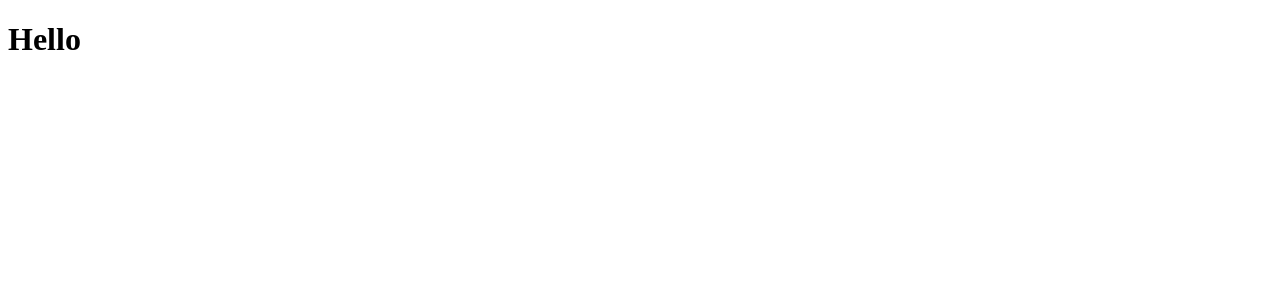
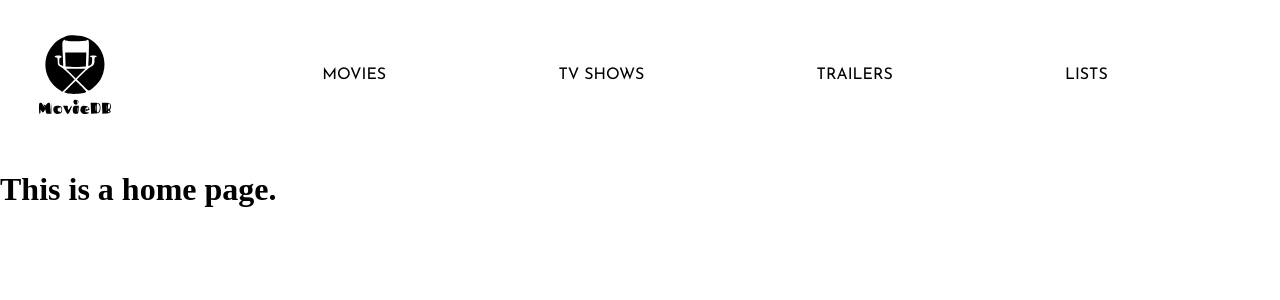
Before and after one commit to allpavel/movie_db, a React (Create React App) app: page / in a window 1280 px wide. Shown: the top 300 px of the page. Built offline with nearby package versions, Linux system fonts and the light colour scheme.

Commit message:
Designed a navbar

```diff
--- a/public/index.html
+++ b/public/index.html
@@ -3,6 +3,9 @@
   <head>
     <meta charset="utf-8" />
     <meta name="viewport" content="width=device-width, initial-scale=1" />
+    <style>
+      @import url('https://fonts.googleapis.com/css2?family=Josefin+Sans&display=swap');
+    </style>
     <title>React App</title>
   </head>
   <body>
--- a/src/App.js
+++ b/src/App.js
@@ -1,5 +1,16 @@
 import React from 'react';
+import { Routes, Route } from 'react-router-dom';
+import { GlobalStyle } from './GlobalStyle';
+import { Header } from './components/Header/Header';
+import { Home } from './pages/Home';
 
 export const App = () => {
-    return <h1>Hello</h1>
-}
+    return (
+        <Routes>
+            <Route path='/' element={<Header />}>
+                <Route index element={<Home />} />
+                <Route path='home' element={<Home />} />
+            </Route>
+        </Routes>
+    )
+};
--- /dev/null
+++ b/src/GlobalStyle.js
@@ -0,0 +1,42 @@
+import { createGlobalStyle } from "styled-components";
+import normalize from './normalize.css';
+
+export const GlobalStyle = createGlobalStyle`
+    ${normalize}
+    :root {
+        --white: #fff;
+        --lightGrey:
+        --mediumGrey: #353535;
+        --darkGrey: #1c1c1c;
+        --fontExtaBig: 2.5rem;
+        --fontBig: 1.5rem;
+        --fontMedium: 1.2rem;
+        --fontSmall: 1rem;
+    }
+
+    * {
+        box-sizing: border-box;
+        font-family: Helvetica;
+    }
+
+    body {
+        margin: 0;
+        padding: 0;
+
+        h1 {
+            font-size: 2rem;
+            font-weight: 600;
+            color: var(--white);
+        }
+
+        h3 {
+            font-size: 1.1rem;
+            font-weight: 600;
+        }
+
+        p {
+            font-size: 1rem;
+            color: var(--white);
+        }
+    }
+`;
--- /dev/null
+++ b/src/components/Header/Header.js
@@ -0,0 +1,17 @@
+import React from 'react';
+import LogoImage from '../../images/logo.svg';
+import { Wrapper, Logo } from './Header.styles';
+import { Navbar } from '../Navbar/Navbar';
+import { Outlet } from 'react-router-dom';
+
+export const Header = () => {
+    return (
+        <>
+            <Wrapper>
+                <Logo src={LogoImage} alt='movieDV-logo' />
+                <Navbar />
+            </Wrapper>
+            <Outlet />
+        </>
+    )
+};
--- /dev/null
+++ b/src/components/Header/Header.styles.js
@@ -0,0 +1,14 @@
+import styled from "styled-components";
+
+export const Wrapper = styled.header`
+    display: flex;
+    align-items: center;
+`;
+
+export const Logo = styled.img`
+    width: 150px;
+
+    @media screen and (max-width: 500px) {
+        width: 100px;
+    }
+`;
--- /dev/null
+++ b/src/components/Navbar/Navbar.js
@@ -0,0 +1,23 @@
+import React from 'react';
+import { NavbarWrapper } from './Navbar.styles';
+
+export const Navbar = () => {
+    return (
+        <NavbarWrapper>
+            <ul>
+                <li>
+                    <a href='#'>Movies</a>
+                </li>
+                <li>
+                    <a href='#'>TV Shows</a>
+                </li>
+                <li>
+                    <a href='#'>Trailers</a>
+                </li>
+                <li>
+                    <a href='#'>Lists</a>
+                </li>
+            </ul>
+        </NavbarWrapper>
+    )
+}
--- /dev/null
+++ b/src/components/Navbar/Navbar.styles.js
@@ -0,0 +1,34 @@
+import styled from "styled-components";
+
+export const NavbarWrapper = styled.nav`
+    flex: 1 1 auto;
+
+    ul {
+        padding-left: 0;
+        display: flex;
+        align-items: center;
+        justify-content: space-evenly;
+        list-style: none;
+    }
+
+    li {
+        transition: all 300ms ease-in-out;
+    }
+
+    a {
+        font-family: 'Josefin Sans';
+        font-size: var(--fontBig);
+        text-transform: uppercase;
+        color: black;
+        text-decoration: none;
+        transition: all 300ms ease-in-out;
+    }
+
+    li:hover {
+        transform: scale(1.2, 1.2);
+    }
+
+    a:hover {
+        border-bottom: 3px solid black;
+    }
+`;
--- a/src/index.js
+++ b/src/index.js
@@ -1,10 +1,13 @@
 import React from 'react';
 import ReactDOM from 'react-dom';
 import { App } from './App';
+import { BrowserRouter } from 'react-router-dom';
 
 ReactDOM.render(
   <React.StrictMode>
-    <App />
+    <BrowserRouter>
+      <App />
+    </BrowserRouter>
   </React.StrictMode>,
   document.getElementById('app')
 );
--- /dev/null
+++ b/src/pages/Home.js
@@ -0,0 +1,5 @@
+import React from 'react';
+
+export const Home = () => {
+    return <h1>This is a home page.</h1>
+}
```
Also changed, not shown: src/images/logo.svg (added), src/normalize.css (added), 1 other file (tests, documents, lock files or other folders).
